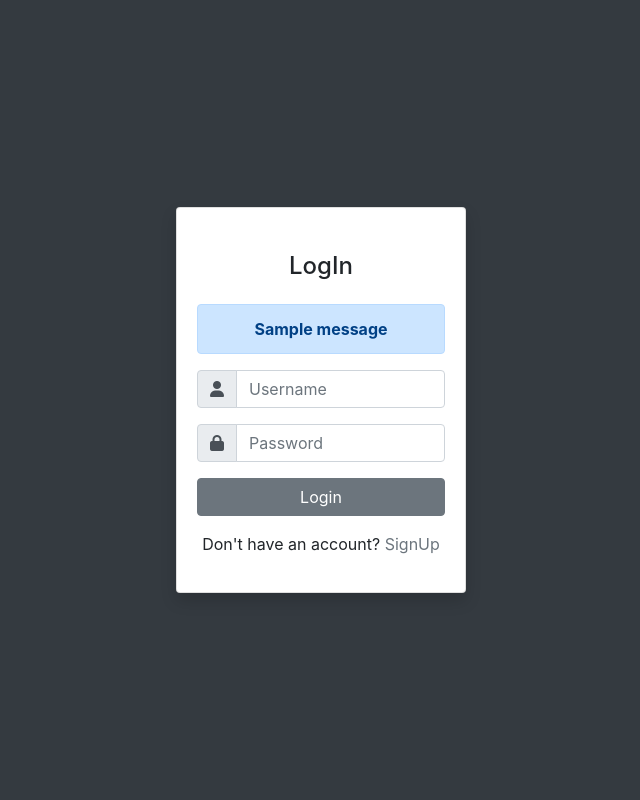
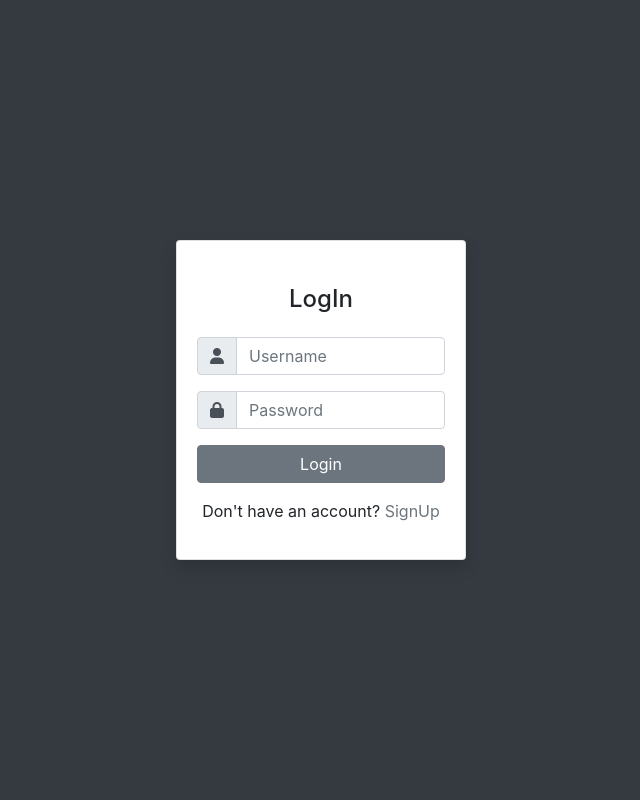
Before and after one commit to nag2mani/airozgar, a Django app: page /login/ in a window 1280 px wide. Shown: the whole page, without its empty margins (319-959 px from the left). Run offline with Django 5.2, Linux system fonts and the light colour scheme; tables that the repository leaves empty hold one stand-in row (values such as "Sample post"); one stand-in notice (Sample message) is shown; some libraries are stand-ins or nearby versions.

Commit message:
removed unwanted message

```diff
--- a/home/templates/login.html
+++ b/home/templates/login.html
@@ -19,16 +19,6 @@
                             <form method="post">
 
                                 {% csrf_token %}
-
-                                {% if messages %}
-                                {{ message.tags }}
-                                <div class="alert alert-primary font-weight-bold" role="alert">
-                                    {% for message in messages %}
-                                    {{ message }}
-                                    {% endfor %}
-                                </div>
-                                {% endif %}
-
 
                                 <div class="form-group input-group">
                                     <div class="input-group-prepend">
```
Also changed, not shown: home/templates/signup.html (+6 -6 lines).
